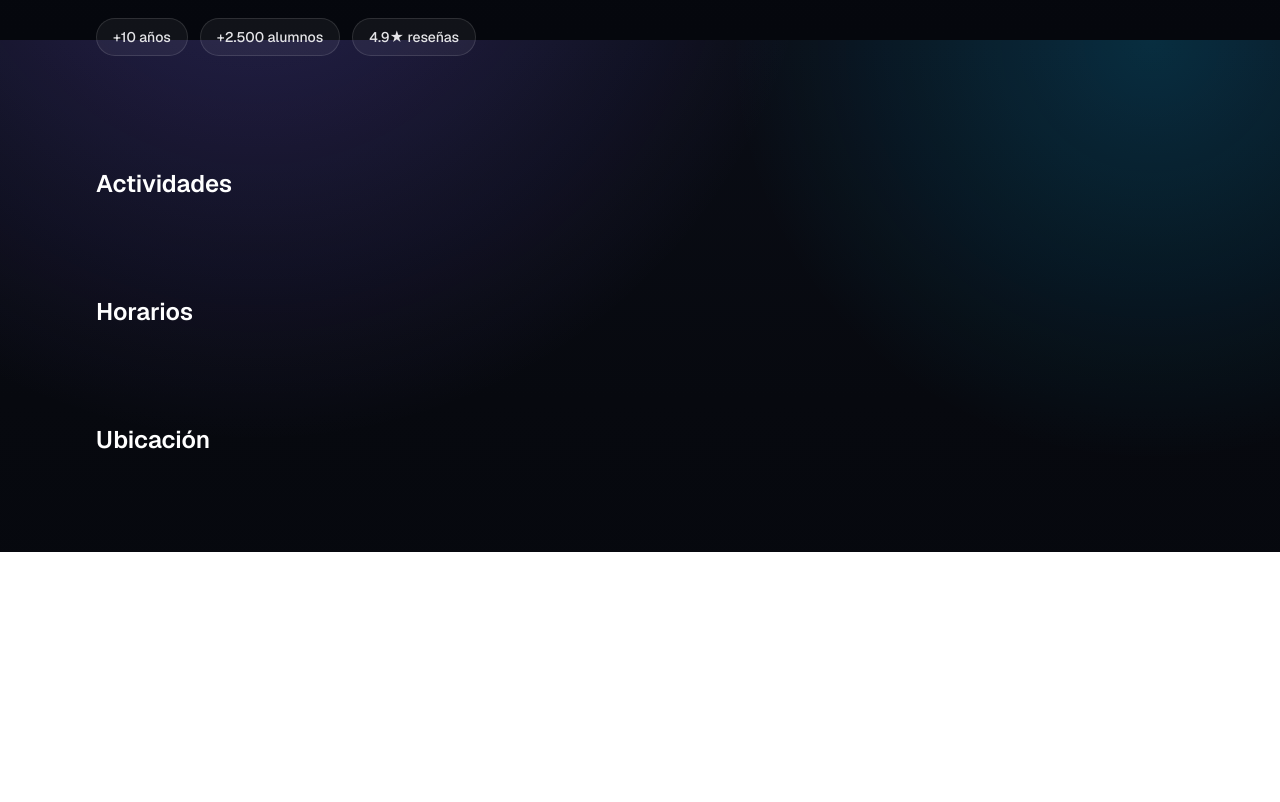
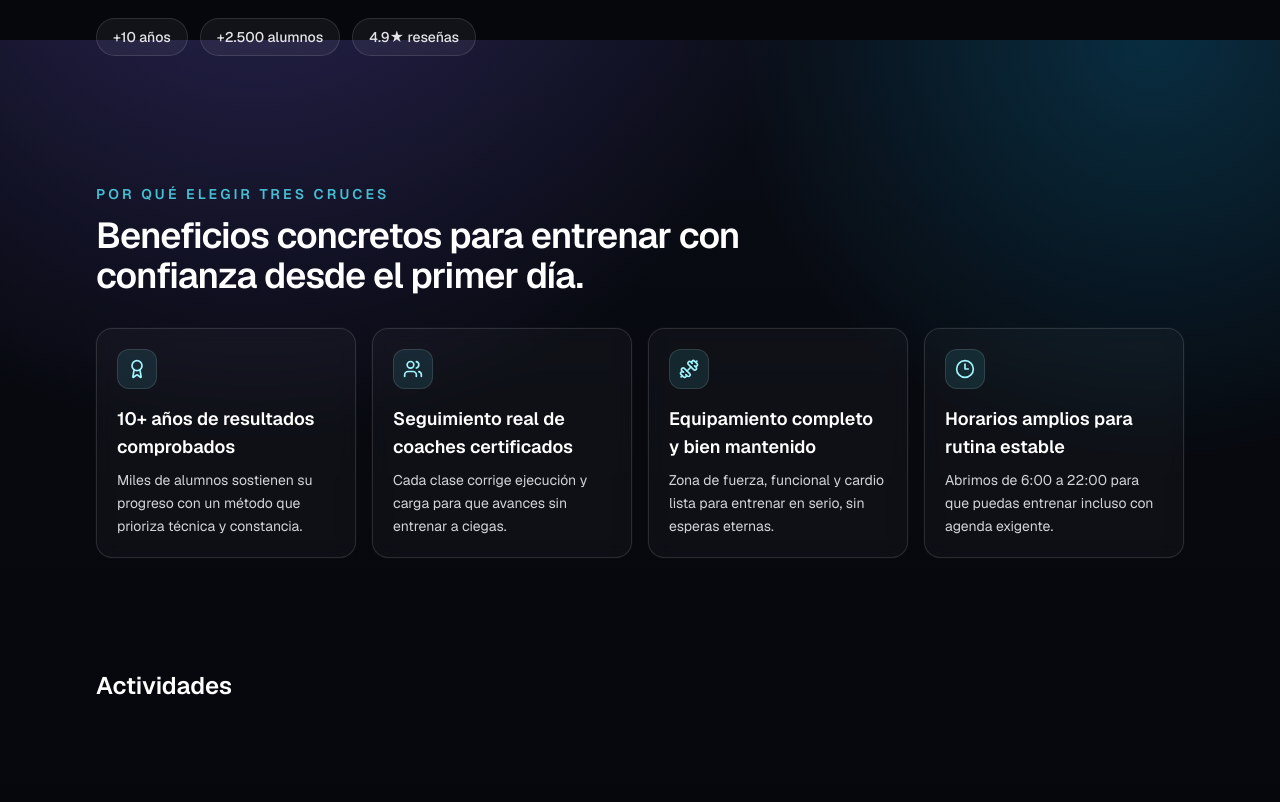
Before and after one commit to Daegon13/gimnasio-tres-cruces-demo, a Next.js app: page / in a window 1280 px wide. Shown: the part 760-1562 px from the top of the page. Before the commit the page ends 1312 px from the top, so only its background shows below. Built offline with nearby package versions, Linux system fonts and the light colour scheme.

Commit message:
Add commercial benefits section with data-driven cards

```diff
--- a/src/app/page.tsx
+++ b/src/app/page.tsx
@@ -1,4 +1,5 @@
 import { Hero } from "@/components/site/Hero";
+import { Benefits } from "@/components/site/Benefits";
 import { Header } from "@/components/site/Header";
 
 export default function Home() {
@@ -6,6 +7,7 @@ export default function Home() {
     <main className="min-h-screen bg-transparent">
       <Header />
       <Hero />
+      <Benefits />
 
       <section id="actividades" className="mx-auto w-full max-w-6xl px-5 py-12 sm:px-8">
         <h2 className="text-2xl font-semibold text-white">Actividades</h2>
--- /dev/null
+++ b/src/components/site/Benefits.tsx
@@ -0,0 +1,44 @@
+import { Award, Clock3, Dumbbell, Users } from "lucide-react";
+
+import { gymData } from "@/data/gym";
+
+const benefitIcons = {
+  award: Award,
+  coaching: Users,
+  equipment: Dumbbell,
+  schedule: Clock3,
+} as const;
+
+export function Benefits() {
+  return (
+    <section id="beneficios" className="mx-auto w-full max-w-6xl px-5 py-14 sm:px-8 sm:py-16">
+      <div className="space-y-3">
+        <p className="text-xs font-semibold uppercase tracking-[0.22em] text-cyan-300/80 sm:text-sm">
+          Por qué elegir Tres Cruces
+        </p>
+        <h2 className="max-w-2xl text-3xl font-semibold tracking-tight text-white sm:text-4xl">
+          Beneficios concretos para entrenar con confianza desde el primer día.
+        </h2>
+      </div>
+
+      <div className="mt-8 grid gap-4 sm:grid-cols-2 lg:grid-cols-4">
+        {gymData.benefits.map((benefit) => {
+          const Icon = benefitIcons[benefit.icon];
+
+          return (
+            <article
+              key={benefit.title}
+              className="rounded-2xl border border-white/10 bg-white/[0.03] p-5 shadow-[0_0_0_1px_rgba(255,255,255,0.02)] backdrop-blur"
+            >
+              <span className="inline-flex h-10 w-10 items-center justify-center rounded-xl border border-cyan-300/25 bg-cyan-300/10 text-cyan-200">
+                <Icon size={20} aria-hidden />
+              </span>
+              <h3 className="mt-4 text-lg font-semibold text-white">{benefit.title}</h3>
+              <p className="mt-2 text-sm leading-relaxed text-zinc-300">{benefit.description}</p>
+            </article>
+          );
+        })}
+      </div>
+    </section>
+  );
+}
--- a/src/data/gym.ts
+++ b/src/data/gym.ts
@@ -5,7 +5,11 @@ export type GymData = {
   primaryCtaLabel: string;
   primaryCtaHref: string;
   secondaryCtaLabel: string;
-  benefits: string[];
+  benefits: Array<{
+    icon: "award" | "coaching" | "equipment" | "schedule";
+    title: string;
+    description: string;
+  }>;
   activities: string[];
   testimonials: Array<{
     name: string;
@@ -27,9 +31,26 @@ export const gymData: GymData = {
   primaryCtaHref: "#contacto",
   secondaryCtaLabel: "Ver planes",
   benefits: [
-    "Coaches certificados con seguimiento real",
-    "Clases dinámicas para todos los niveles",
-    "Instalaciones modernas y ambiente motivador",
+    {
+      icon: "award",
+      title: "10+ años de resultados comprobados",
+      description: "Miles de alumnos sostienen su progreso con un método que prioriza técnica y constancia.",
+    },
+    {
+      icon: "coaching",
+      title: "Seguimiento real de coaches certificados",
+      description: "Cada clase corrige ejecución y carga para que avances sin entrenar a ciegas.",
+    },
+    {
+      icon: "equipment",
+      title: "Equipamiento completo y bien mantenido",
+      description: "Zona de fuerza, funcional y cardio lista para entrenar en serio, sin esperas eternas.",
+    },
+    {
+      icon: "schedule",
+      title: "Horarios amplios para rutina estable",
+      description: "Abrimos de 6:00 a 22:00 para que puedas entrenar incluso con agenda exigente.",
+    },
   ],
   activities: ["Musculación", "Funcional", "HIIT", "Indoor Cycling", "Movilidad"],
   testimonials: [
```
